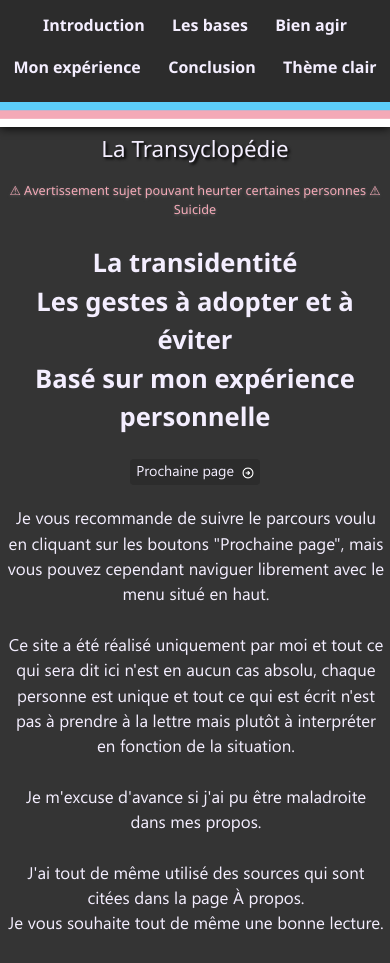
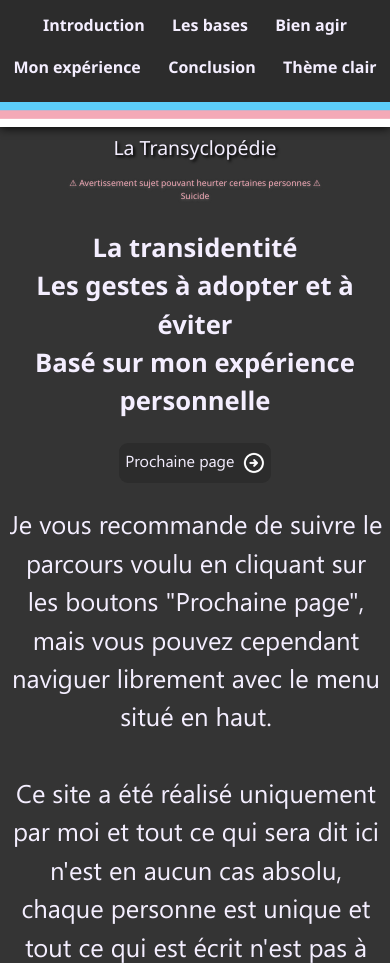
Before and after one commit to AlexiaWasTaken/Transyclopedie, a plain HTML site: page index.html in a window 390 px wide. Shown: the top 963 px of the page. Drawn offline with nearby package versions, Linux system fonts and the light colour scheme.

Commit message:
Add files via upload

```diff
--- a/css/style.css
+++ b/css/style.css
@@ -234,23 +234,6 @@ sup {
     display:block;
     text-align: center;
   }
-  .texteintro{
-    font-size: 2vh;
-  }
-  h1{
-    font-size: 1.4em;
-  }
-  .texteavertissement{
-    font-size: 1.5vh;
-  }
-  .buttonnextpage{
-    font-size: 1.7vh;
-    height: 3vh;
-    border-radius: 4px;
-  }
-  .arrownextpage{
-    height: 1.4vh;
-  }
   .divconclusion{
     display:block;
     text-align: center;
```
